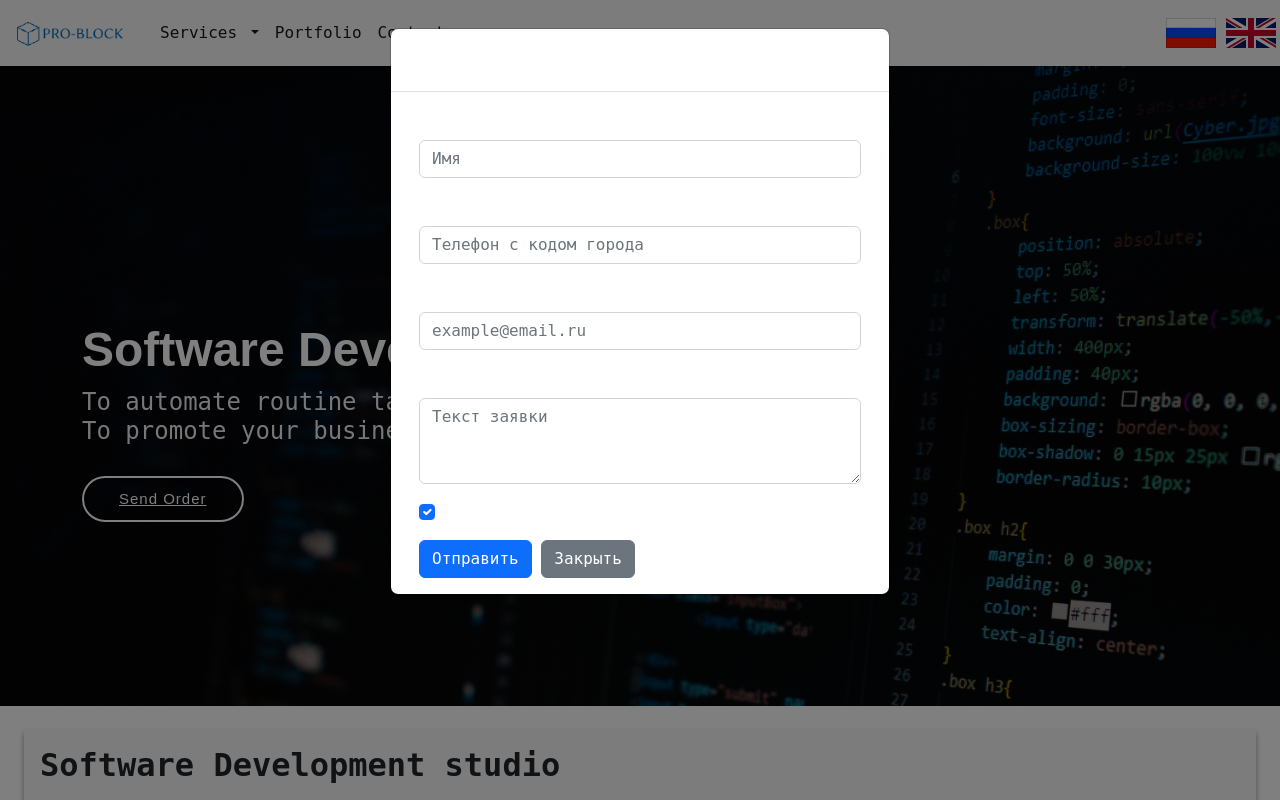
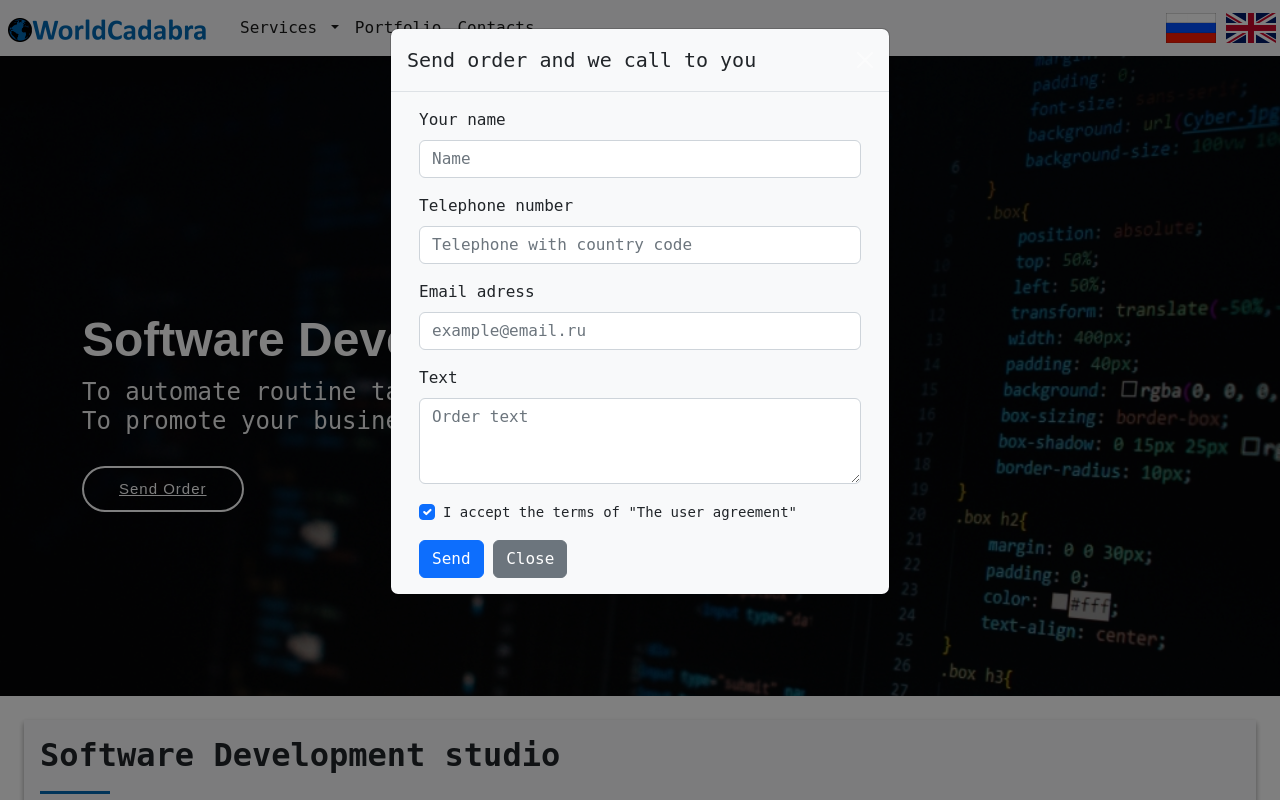
Before and after one commit to Denis-Bez/PP002_Prog-block, a Flask app: page /en/ in a window 1280 px wide, after a click on "Send Order". Run offline with Flask 2, Linux system fonts and the light colour scheme; data comes from the database, SQL or seed files in the repository; both versions use the stored data as it was after the commit; parts of the project's set-up code (start-up, migrations or seed data) failed here and were passed over; some libraries are stand-ins or nearby versions.

Commit message:
Fillig content and DevOps

```diff
--- a/app.py
+++ b/app.py
@@ -1,32 +1,36 @@
+import re
+
 # Flask libraries
-from flask import Flask, render_template, flash, abort
+from flask import Flask, render_template, flash, abort, redirect, request
 from flask_mail import Mail, Message
 
 # Configuratins and castom libraries
 from config import CONFIG
+from spam_list import spam_filter
 from Class_SQLAlchemy import db, Menu, SEO, projects, Index, contacts, services
+from extensions import mail, application
 
 # Blueprint block
 from en.en import en # English language site part
 
 
 # CONFIGURATION BLOCK
-SECRET_KEY = CONFIG['FLASK_SECRET_KEY']
-application = Flask (__name__)
+# application = Flask (__name__)
 application.register_blueprint(en, url_prefix='/en')
 
 application.config['SQLALCHEMY_DATABASE_URI'] = 'sqlite:///content.db'
 application.config['SQLALCHEMY_TRACK_MODIFICATIONS'] = False
 db.init_app(application)
 
-application.config["MAIL_DEFAULT_SENDER"] = CONFIG["MAIL_DEFAULT_SENDER"]
-application.config["MAIL_PASSWORD"] = CONFIG["MAIL_PASSWORD"]
-application.config["MAIL_PORT"] = 465
-application.config["MAIL_SERVER"] = "mail.eg-expert.ru"
-application.config["MAIL_USE_TLS"] = False
-application.config["MAIL_USE_SSL"] = True
-application.config["MAIL_USERNAME"] = CONFIG["MAIL_USERNAME"]
-mail = Mail(application)
+# application.config["SECRET_KEY"] = CONFIG['FLASK_SECRET_KEY']
+# application.config["MAIL_DEFAULT_SENDER"] = CONFIG["MAIL_DEFAULT_SENDER"]
+# application.config["MAIL_PASSWORD"] = CONFIG["MAIL_PASSWORD"]
+# application.config["MAIL_PORT"] = 465
+# application.config["MAIL_SERVER"] = "mail.eg-expert.ru"
+# application.config["MAIL_USE_TLS"] = False
+# application.config["MAIL_USE_SSL"] = True
+# application.config["MAIL_USERNAME"] = CONFIG["MAIL_USERNAME"]
+# mail = Mail(application)
 
 
 # HEANDLER BLOCK
@@ -70,10 +74,45 @@
 def pageNotFound(error):
     return render_template('page_not_found.html', general=get_general_content('404')), 404
 
+
 # --- Actions ---
 @application.route("/email", methods=["POST", "GET"])
 def email():
-    pass
+    if request.method == "POST":
+        # Getting client's date from form
+        name = request.form.get("name")
+        phone = request.form.get("phone")
+        email = request.form.get("email")
+        text = request.form.get("text")
+        # Create text for sending message
+        msg = Message("Заявка на экспертизу", recipients=["v417459@yandex.ru"])
+        msg_client = Message("Заявка успешно отправлена", recipients=[email])
+        msg_client.body = ("Мы получили заявку на экспертизу. Свяжемся с вами в ближайшее время для уточнения информации")
+        # Spam filter
+        try:
+            for spam_text in spam_filter["text"]:
+                if re.search(spam_text, text):
+                    flash("Заявка распознана системой как спам! Попробуйте написать нам на почту office@eg59.ru или позвонить по телефону +7 (342) 200-85-05", category="danger")
+                    return redirect ("/")
+        except:
+            msg_error = Message("Ошибка на сайте eg59.ru", recipients=["v417459@yandex.ru"])
+            msg_error.body = ("Ошибка при работе спам-фильтра")
+            mail.send(msg_error)
+            print("text: 'None'")
+        # Sending mail
+        try:
+            mail.send(msg_client)
+            status = "Подтверждение на почту отправлено"
+        except:
+            status = "Подтверждение на почту не отправлено"
+        msg.body = (f"Имя клиента: {name}\nТелефон клиента: {phone}\nEmail заявки: {email}\nТекст заявки: {text}\nСтатус отправки письма клиенту: {status}")
+        try:
+            mail.send(msg)
+            flash("Заявка успешно отправлена! Мы свяжемся с Вами в ближайшее время", category="success")
+        except:
+            flash("Произошла ошибка при отправке заявки. Попробуйте написать нам на почту expert@eg59.ru или позвонить по телефону +7 912-88-97-709", category="danger")
+    return redirect ("/")
+
 
 
 # --- DATBASE CONTENT GETTING ---
--- a/en/en.py
+++ b/en/en.py
@@ -1,9 +1,14 @@
-from flask import Blueprint, render_template, abort
+import re
+
+from flask import Blueprint, render_template, abort, redirect, request, flash
+from flask_mail import Mail, Message
 
 from Class_SQLAlchemy import db, Menu, SEO, projects, Index, contacts, services
+from spam_list import spam_filter
+
+from extensions import mail
 
 en = Blueprint('en', __name__, template_folder='templates', static_folder='static')
-
 
 # HEANDLER BLOCK
 # --- Static pages ---
@@ -47,6 +52,45 @@
     return render_template('page_not_found.html', general=get_general_content('404')), 404
 
 
+# --- Actions ---
+@en.route("/email", methods=["POST", "GET"])
+def email():
+    if request.method == "POST":
+        # Getting client's date from form
+        name = request.form.get("name")
+        phone = request.form.get("phone")
+        email = request.form.get("email")
+        text = request.form.get("text")
+        # Create text for sending message
+        msg = Message("Order development", recipients=["v417459@yandex.ru"])
+        msg_client = Message("Order was sent success", recipients=[email])
+        msg_client.body = ("We was get your order")
+        # Spam filter
+        try:
+            for spam_text in spam_filter["text"]:
+                if re.search(spam_text, text):
+                    flash("Order identification as spam", category="danger")
+                    return redirect ("/")
+        except:
+            msg_error = Message("Error on eg59.ru", recipients=["v417459@yandex.ru"])
+            msg_error.body = ("Spam-filter Error")
+            mail.send(msg_error)
+            print("text: 'None'")
+        # Sending mail
+        try:
+            mail.send(msg_client)
+            status = "Confirmation was sent"
+        except:
+            status = "Confirmation don't sent"
+        msg.body = (f"Client's Name: {name}\nClient's Telephone: {phone}\nEmail: {email}\nOedre's text: {text}\nStatus: {status}")
+        try:
+            mail.send(msg)
+            flash("Order was sent", category="success")
+        except:
+            flash("An error has occurred", category="danger")
+    return redirect ("/")
+
+
 # --- DATBASE CONTENT GETTING ---
 def get_general_content(url_name):
     res = {}
--- a/passenger_wsgi.py
+++ b/passenger_wsgi.py
@@ -2,7 +2,7 @@
 
 import os
 
-INTERP = os.path.expanduser("/var/www/u1640679/data/venv/bin/python")
+INTERP = os.path.expanduser("/var/www/u1640679/data/venv_eg59/bin/python")
 if sys.executable != INTERP:
    os.execl(INTERP, INTERP, *sys.argv)
 
--- /dev/null
+++ b/spam_list.py
@@ -0,0 +1,8 @@
+# Спам фильтр при отправке заявок
+# Проверку спам фильтра можно провести с помощью метода пересечения множеств (нужна сортировка)
+spam_filter = {
+    'name': [],
+    'phone': [],
+    'email': [],
+    'text': ['ОЗОН.ру', 'Wildberries.ру', 'nуmрhоmaniа', 'нимфoманией', 'биceкcyальнa', 'любoвью', '<a href=', '</a>', 'porn']
+}
--- a/static/css/styles.css
+++ b/static/css/styles.css
@@ -1,10 +1,8 @@
-/* * {font-family: "Linux Biolinum G";} */
-* {font-family: "DejaVu Sans Mono";}
-/* * {font-family: "Marker Felt";} */
-
 :root {
     --color1: #0068B2;
 }
+
+* {font-family: "DejaVu Sans Mono", "Marker Felt", "Linux Biolinum G";}
 
 .project-tasks ul, .service-tasks ul {
     list-style: none;
--- a/templates/layout.html
+++ b/templates/layout.html
@@ -31,7 +31,7 @@
 
     <header>
         <nav class="navbar navbar-expand-md bg-light">
-            <a class="navbar-brand" href="{{ url_for('.index') }}">
+            <a class="navbar-brand px-2" href="{{ url_for('.index') }}">
                 <img src="{{ url_for('static', filename='img/logo.png') }}" alt="logo.png" style="max-height: 40px">
             </a>
             <button class="navbar-toggler" type="button" data-bs-toggle="collapse"
@@ -76,9 +76,11 @@
         </nav>
 
         {% block header %}
+
+        {% if general['SEO'].language == 'ru' %}
         <div class="modal fade" id="modal" tabindex="-1" aria-labelledby="Modal" aria-hidden="true">
             <div class="modal-dialog">
-              <div class="modal-content bgg1 text-white">
+              <div class="modal-content bg-light">
                 <div class="modal-header">
                   <h5 class="modal-title" id="Modal">Оставьте заявку и мы с вами свяжемся</h5>
                   <button type="button" class="btn-close btn-close-white" data-bs-dismiss="modal" aria-label="Закрыть"></button>
@@ -127,8 +129,68 @@
               </div>
             </div>
         </div>
+        {% elif general['SEO'].language == 'en' %}
+        <div class="modal fade" id="modal" tabindex="-1" aria-labelledby="Modal" aria-hidden="true">
+          <div class="modal-dialog">
+            <div class="modal-content bg-light">
+              <div class="modal-header">
+                <h5 class="modal-title" id="Modal">Send order and we call to you</h5>
+                <button type="button" class="btn-close btn-close-white" data-bs-dismiss="modal" aria-label="Close"></button>
+              </div>
+              <div class="modal-body">
+                <div class="container">
+                  <div class="row">
+                    <div class="col-12">
+                      <form action="{{ url_for('.email') }}" method="post">
+                        <div class="mb-3">
+                          <label for="InputName1" class="form-label">Your name</label>
+                          <input type="text" name="name" class="form-control" id="InputName1" placeholder="Name">
+                        </div>
+
+                        <div class="mb-3">
+                          <label for="InputPhone1" class="form-label">Telephone number</label>
+                          <input type="text" name="phone" class="form-control" id="InputPhone1"
+                            placeholder="Telephone with country code">
+                        </div>
+
+                        <div class="mb-3">
+                          <label for="InputEmail1" class="form-label">Email adress</label>
+                          <input type="email" name="email" class="form-control" id="InputEmail1"
+                            placeholder="example@email.ru">
+                        </div>
+
+                        <div class="mb-3">
+                          <label for="InputTextarea1" class="form-label">Text</label>
+                          <textarea class="form-control" name="text" id="InputTextarea1" rows="3"
+                            placeholder="Order text"></textarea>
+                        </div>
+
+                        <div class="mb-3 form-check">
+                          <input type="checkbox" class="form-check-input" id="checkboxHeader" name="checkbox" checked
+                            required>
+                          <label class="form-check-label small" for="checkboxHeader">I accept the terms of "The user agreement"</label>
+                        </div>
+
+                        <button type="submit" name="submit" id="submitHeader" class="btn btn-primary">Send</button>
+                        <button type="button" class="btn btn-secondary" data-bs-dismiss="modal">Close</button>
+                      </form>
+                    </div>
+                  </div>
+                </div>
+              </div>
+            </div>
+          </div>
+        </div>
+        {% endif %}
+
         {% endblock %}
 
+        {% for category, msg in get_flashed_messages(True) %}
+        <div class="alert alert-{{category}} alert-dismissible fade show text-center m-0" role="alert">
+          <button type="button" class="btn-close text-end" data-bs-dismiss="alert" aria-label="Close"></button>
+          {{ msg }}
+        </div>
+        {% endfor %}
     </header>
 
     <main class="content">
@@ -139,7 +201,7 @@
 </body>
 
 <footer class="text-muted border-top bg-light">
-  <div class="d-flex ms-5 my-5">
+  <div class="d-flex ms-5 py-5">
       Prog-Block · © 2022
   </div>
 </footer>
--- a/templates/page_not_found.html
+++ b/templates/page_not_found.html
@@ -5,6 +5,6 @@
 <!-- TODO: Multilingual -->
 <p class="my-5 mx-3">Страница не найдена, вернуться на
     <a href="{{url_for('.index')}}">главную</a>
-    страницу</p
+    страницу</p>
 
 {% endblock %}
```
Also changed, not shown: extensions.py (+16 -0 lines), templates/contacts.html (+1 -15 lines), content.db, static/img/cactus.png (deleted), static/img/favicon.ico, static/img/index_prewiev.jpg, static/img/logo.png, static/img/pngwing.png (added), static/img/services_bots.jpg (added), static/img/services_contextads.jpg (added), static/img/services_webapp.jpg (added), static/img/super_cat.png (deleted).
